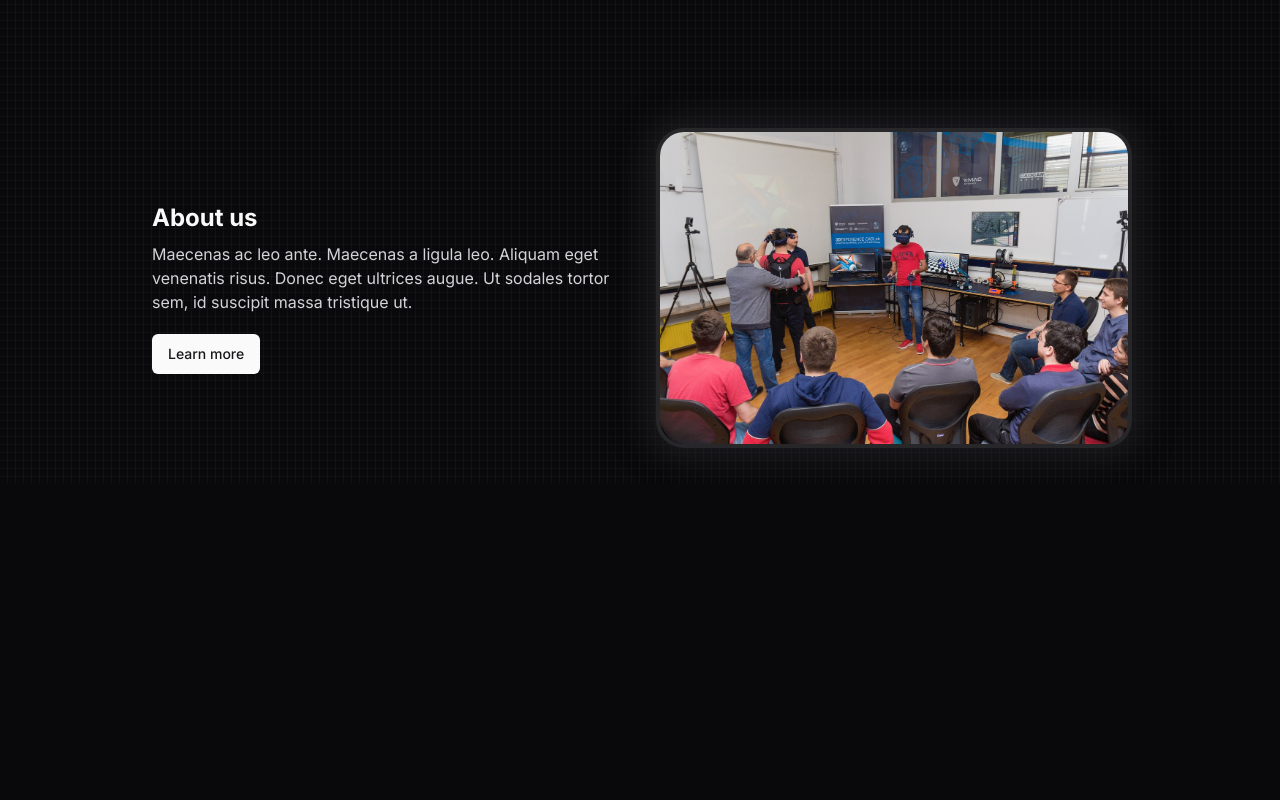
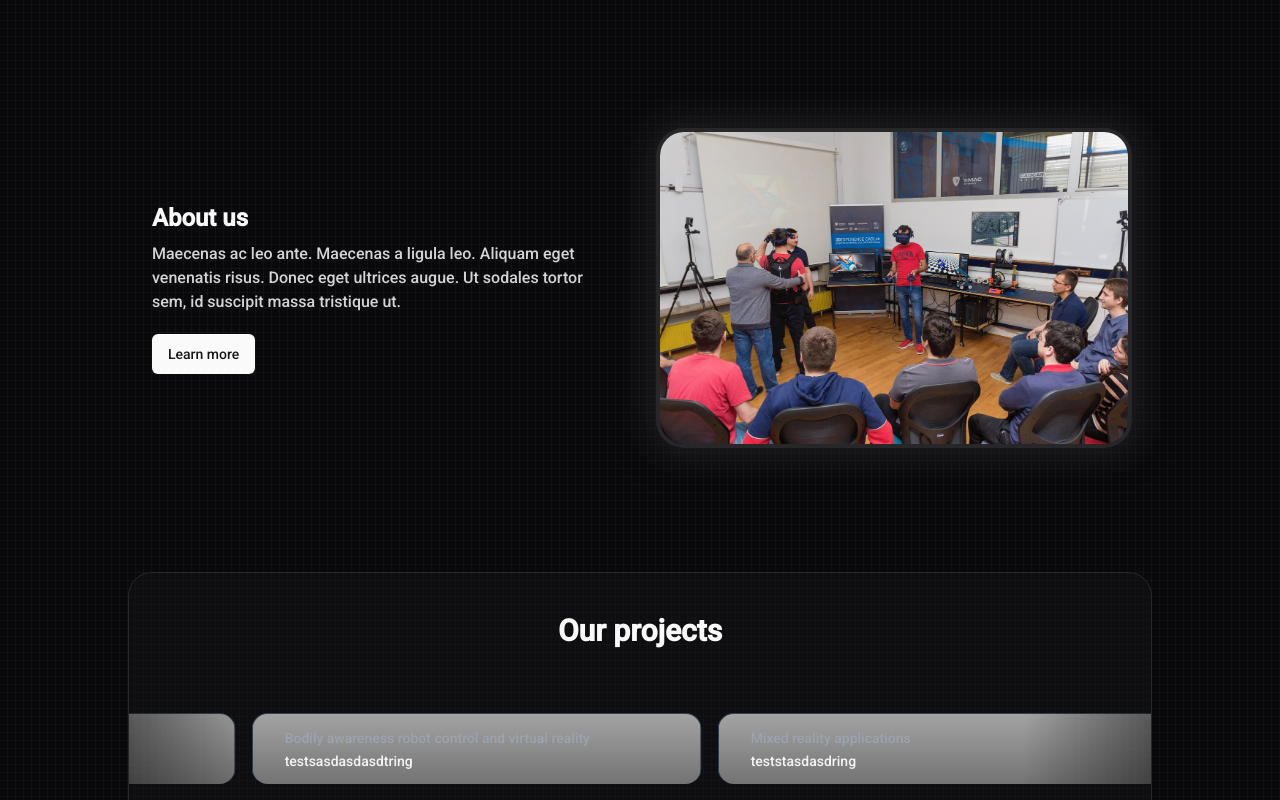
Before and after one commit to 99vik/lapis, a Next.js app: page / in a window 1280 px wide. Shown: the part 740-1540 px from the top of the page. Before the commit the page ends 1224 px from the top, so only its background shows below. Built offline with nearby package versions, Linux system fonts and the light colour scheme.

Commit message:
Projects section setup

```diff
--- a/src/app/layout.tsx
+++ b/src/app/layout.tsx
@@ -1,9 +1,9 @@
 import type { Metadata } from 'next';
-import { Inter } from 'next/font/google';
+import { Inter, Roboto } from 'next/font/google';
 import './globals.css';
 import { cn } from '@/lib/utils';
 import Navbar from '@/components/navbar';
-const inter = Inter({ subsets: ['latin'] });
+const roboto = Roboto({ subsets: ['latin'], weight: ['500'] });
 
 export const metadata: Metadata = {
   title: 'LAPIS-dev',
@@ -20,7 +20,7 @@ export default function RootLayout({
       <body
         className={cn(
           'min-h-screen bg-background antialiased bg-grid-small-white/[0.2]',
-          inter.className
+          roboto.className
         )}
       >
         <Navbar />
--- a/src/app/page.tsx
+++ b/src/app/page.tsx
@@ -1,11 +1,13 @@
 import About from '@/components/home-sections/About';
 import Hero from '@/components/home-sections/Hero';
+import Projects from '@/components/home-sections/Projects';
 
 export default function Home() {
   return (
     <main>
       <Hero />
       <About />
+      <Projects />
     </main>
   );
 }
--- a/src/components/home-sections/About.tsx
+++ b/src/components/home-sections/About.tsx
@@ -4,7 +4,7 @@ import Image from 'next/image';
 
 export default function About() {
   return (
-    <div className="grid mb-10 lg:grid-cols-2 md:flex-row gap-10 items-center px-4 sm:px-6 md:w-[80%] max-w-screen-2xl mx-auto">
+    <div className="grid mb-32 lg:grid-cols-2 md:flex-row gap-10 items-center px-4 sm:px-6 md:w-[80%] max-w-screen-2xl mx-auto">
       <div>
         <h2 className="text-2xl font-bold mb-2">About us</h2>
         <p className="mb-5 text-zinc-300">
@@ -26,16 +26,5 @@ export default function About() {
         />
       </div>
     </div>
-    // <div className="flex flex-col justify-center mb-10 items-center px-4 sm:px-6 md:w-[80%] max-w-screen-2xl mx-auto">
-    //   <h2 className="text-4xl font-bold mb-2">Who are we?</h2>
-    //   <p className="mb-5 text-zinc-300 w-[500px]">
-    //     Maecenas ac leo ante. Maecenas a ligula leo. Aliquam eget venenatis
-    //     risus. Donec eget ultrices augue. Ut sodales tortor sem, id suscipit
-    //     massa tristique ut.
-    //   </p>
-    //   <Link className={buttonVariants()} href="/about">
-    //     Learn more
-    //   </Link>
-    // </div>
   );
 }
--- a/src/components/home-sections/Hero.tsx
+++ b/src/components/home-sections/Hero.tsx
@@ -3,15 +3,15 @@ import Image from 'next/image';
 export default function Hero() {
   return (
     <>
-      <div className="flex flex-col md:flex-row min-h-screen -translate-y-[72px] gap-20 md:gap-12 items-center justify-center px-4 sm:px-6 md:w-[75%] mx-auto">
+      <div className="flex flex-col md:flex-row min-h-screen gap-20 md:gap-12 items-center justify-center px-4 sm:px-6 md:w-[75%] mx-auto">
         <Image
           src="/logo-big.png"
-          className="h-[200px] w-auto"
+          className="h-[200px] w-auto -translate-y-[72px]"
           width={638}
           height={391}
           alt="hero image"
         />
-        <div>
+        <div className="-translate-y-[72px]">
           <p className="text-2xl sm:text-4xl mb-6 font-bold relative z-20 bg-clip-text text-transparent bg-gradient-to-b from-white to-neutral-400">
             Laboratory for Manufacturing and Assembly Systems Planning
           </p>
--- /dev/null
+++ b/src/components/home-sections/Projects.tsx
@@ -0,0 +1,32 @@
+import { InfiniteMovingCards } from '../ui/infinite-moving-cards';
+
+export default function Projects() {
+  const items = [
+    {
+      body: 'teststring',
+      title: 'AMICORC Project',
+    },
+    {
+      body: 'teststrinasdasdg',
+      title: 'Cartesian coordinate robot project',
+    },
+    {
+      body: 'testsasdasdasdtring',
+      title: 'Bodily awareness robot control and virtual reality',
+    },
+    {
+      body: 'teststasdasdring',
+      title: 'Mixed reality applications',
+    },
+    {
+      body: 'testsasdasdsadtring',
+      title: 'Student projects',
+    },
+  ];
+  return (
+    <div className="flex flex-col overflow-hidden rounded-3xl h-screen bg-zinc-900/40 border mb-10 gap-10 items-center py-10 px-4 sm:px-6 md:w-[80%] max-w-screen-xl mx-auto">
+      <h2 className="text-3xl font-bold mb-2">Our projects</h2>
+      <InfiniteMovingCards items={items} speed="fast" />
+    </div>
+  );
+}
--- /dev/null
+++ b/src/components/ui/infinite-moving-cards.tsx
@@ -0,0 +1,118 @@
+'use client';
+
+import { cn } from '@/lib/utils';
+import React, { useEffect, useState } from 'react';
+
+export const InfiniteMovingCards = ({
+  items,
+  direction = 'left',
+  speed = 'fast',
+  pauseOnHover = true,
+  className,
+}: {
+  items: {
+    body: string;
+    title: string;
+  }[];
+  direction?: 'left' | 'right';
+  speed?: 'fast' | 'normal' | 'slow';
+  pauseOnHover?: boolean;
+  className?: string;
+}) => {
+  const containerRef = React.useRef<HTMLDivElement>(null);
+  const scrollerRef = React.useRef<HTMLUListElement>(null);
+
+  useEffect(() => {
+    addAnimation();
+  }, []);
+  const [start, setStart] = useState(false);
+  function addAnimation() {
+    if (containerRef.current && scrollerRef.current) {
+      const scrollerContent = Array.from(scrollerRef.current.children);
+
+      scrollerContent.forEach((item) => {
+        const duplicatedItem = item.cloneNode(true);
+        if (scrollerRef.current) {
+          scrollerRef.current.appendChild(duplicatedItem);
+        }
+      });
+
+      getDirection();
+      getSpeed();
+      setStart(true);
+    }
+  }
+  const getDirection = () => {
+    if (containerRef.current) {
+      if (direction === 'left') {
+        containerRef.current.style.setProperty(
+          '--animation-direction',
+          'forwards'
+        );
+      } else {
+        containerRef.current.style.setProperty(
+          '--animation-direction',
+          'reverse'
+        );
+      }
+    }
+  };
+  const getSpeed = () => {
+    if (containerRef.current) {
+      if (speed === 'fast') {
+        containerRef.current.style.setProperty('--animation-duration', '20s');
+      } else if (speed === 'normal') {
+        containerRef.current.style.setProperty('--animation-duration', '40s');
+      } else {
+        containerRef.current.style.setProperty('--animation-duration', '80s');
+      }
+    }
+  };
+  return (
+    <div
+      ref={containerRef}
+      className={cn(
+        'scroller relative z-20  max-w-7xl overflow-hidden  [mask-image:linear-gradient(to_right,transparent,white_20%,white_80%,transparent)]',
+        className
+      )}
+    >
+      <ul
+        ref={scrollerRef}
+        className={cn(
+          ' flex min-w-full shrink-0 gap-4 py-4 w-max flex-nowrap',
+          start && 'animate-scroll ',
+          pauseOnHover && 'hover:[animation-play-state:paused]'
+        )}
+      >
+        {items.map((item, idx) => (
+          <li
+            className="w-[350px] max-w-full relative rounded-2xl border border-b-0 flex-shrink-0 border-slate-700 px-8 py-3 md:w-[450px]"
+            style={{
+              background:
+                'linear-gradient(180deg, var(--neutral-400), var(--neutral-500)',
+            }}
+            key={item.title}
+          >
+            <div>
+              <div
+                aria-hidden="true"
+                className="user-select-none -z-1 pointer-events-none absolute -left-0.5 -top-0.5 h-[calc(100%_+_4px)] w-[calc(100%_+_4px)]"
+              ></div>
+
+              <div className="relative z-20 flex flex-col items-start justify-center">
+                <span className="">
+                  <span className=" text-sm leading-[1.6] text-gray-400 font-normal">
+                    {item.title}
+                  </span>
+                </span>
+                <span className=" relative z-20 text-sm leading-[1.6] text-gray-100 font-normal">
+                  {item.body}
+                </span>
+              </div>
+            </div>
+          </li>
+        ))}
+      </ul>
+    </div>
+  );
+};
--- a/tailwind.config.ts
+++ b/tailwind.config.ts
@@ -65,6 +65,11 @@ const config = {
         sm: 'calc(var(--radius) - 4px)',
       },
       keyframes: {
+        scroll: {
+          to: {
+            transform: 'translate(calc(-50% - 0.5rem))',
+          },
+        },
         'accordion-down': {
           from: { height: '0' },
           to: { height: 'var(--radix-accordion-content-height)' },
@@ -75,6 +80,8 @@ const config = {
         },
       },
       animation: {
+        scroll:
+          'scroll var(--animation-duration, 40s) var(--animation-direction, forwards) linear infinite',
         'accordion-down': 'accordion-down 0.2s ease-out',
         'accordion-up': 'accordion-up 0.2s ease-out',
       },
```
